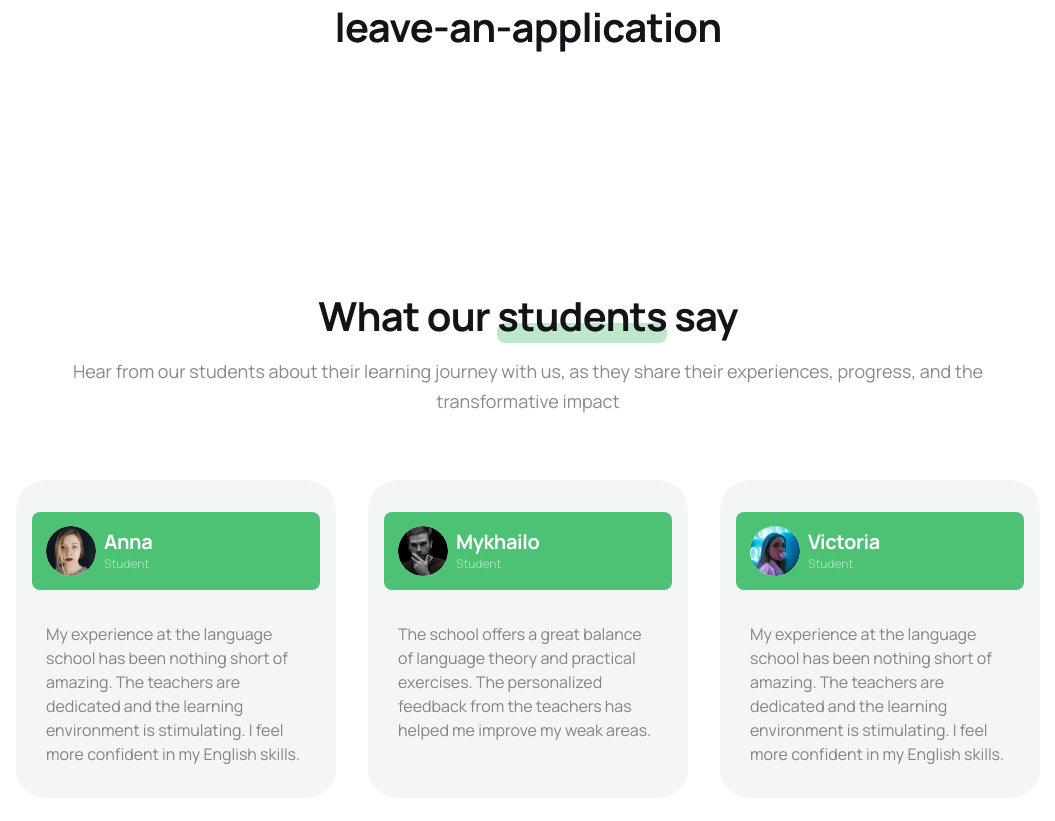
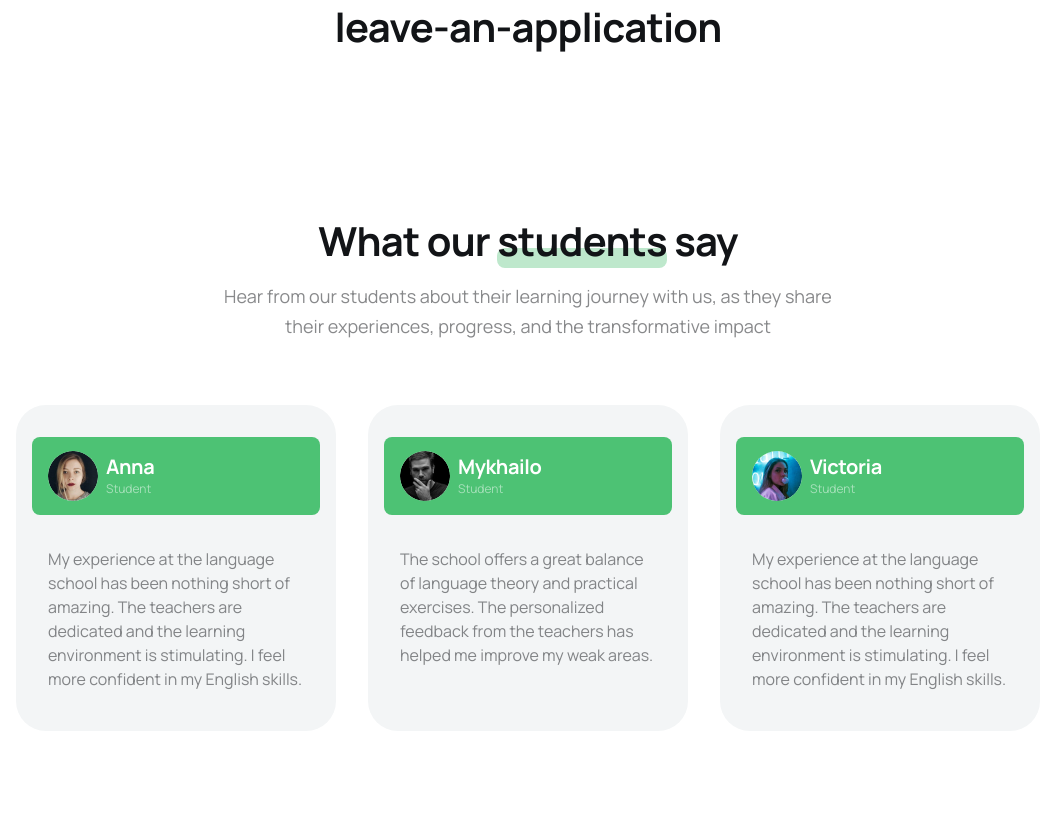
Before and after one commit to MykytaOlenykov/goit-mcs-markup-fp, a website built with Vite: page src/index.html in a window 1280 px wide. Shown: the part 3759-4580 px from the top of the page, without its empty margins (112-1167 px from the left). Built offline with nearby package versions, Linux system fonts and the light colour scheme.

Commit message:
fix reviews

```diff
--- a/src/css/components/reviews.css
+++ b/src/css/components/reviews.css
@@ -1,10 +1,12 @@
-.cont-reviews {
-  padding: 40px 20px 80px 20px;
+.section-reviews {
+  padding-bottom: 80px;
 }
+
 .card-reviews {
   border-radius: 16px;
   background: var(--primary-bg-color);
   padding: 20px;
+  min-height: 278px;
 }
 
 .card-reviews__student {
@@ -63,29 +65,28 @@
 }
 
 @media screen and (min-width: 768px) {
+  .section-reviews {
+    padding-bottom: 100px;
+  }
+
   .reviews-divwithcards > :nth-child(2) {
     display: block;
   }
 
   .reviews-divwithcards {
     display: flex;
-    justify-content: center;
     gap: 32px;
-    margin-right: auto;
-    margin-left: auto;
-  }
-
-  .cont-reviews {
-    padding: 50px 32px 100px 32px;
   }
 
   .card-reviews {
     border-radius: 30px;
     padding: 32px 16px;
-    width: 336px;
+    min-height: 326px;
+    flex-basis: 336px;
   }
   .card-reviews__student {
-    padding: 14px;
+    padding: 14px 16px;
+    margin-bottom: 32px;
   }
 
   .card-reviews__text {
@@ -94,25 +95,36 @@
     font-size: 16px;
     line-height: 24px;
     line-height: 1.5;
-  }
-  .card-reviews__student {
-    margin-bottom: 32px;
-  }
-  .card-reviews {
-    width: calc((100%-32px) / 2);
+    padding-left: 16px;
+    padding-right: 16px;
   }
 }
 
 @media screen and (min-width: 1280px) {
+  .section-reviews {
+    padding-bottom: 150px;
+  }
+
+  .reviews-section-description {
+    margin: 0 auto 64px;
+    width: 647px;
+  }
+
+  .reviews-divwithcards {
+    justify-content: center;
+    margin-right: auto;
+    margin-left: auto;
+  }
+
   .reviews-divwithcards > :nth-child(n) {
     display: block;
   }
 
   .cont-reviews {
-    padding: 75px 128px 150px 128px;
+    padding: 0 64px;
   }
 
   .card-reviews {
-    width: calc((100%-64px) / 3);
+    flex-basis: 320px;
   }
 }
--- a/src/partials/reviews.html
+++ b/src/partials/reviews.html
@@ -3,16 +3,17 @@
     <h2 class="section-title">
       What our <span class="underline">students</span> say
     </h2>
-    <p class="section-description">
+    <p class="section-description reviews-section-description">
       Hear from our students about their learning journey with us, as they share
       their experiences, progress, and the transformative impact
     </p>
-    <div class="reviews-divwithcards">
-      <div class="card-reviews">
+    <ul class="reviews-divwithcards">
+      <li class="card-reviews">
         <div class="card-reviews__student">
           <div class="thumb-reviews">
             <img
-              srcset="../img/reviews/anna.jpg 1x, ../img/reviews/2x_anna.jpg 2x"
+              srcset="./img/reviews/anna.jpg 1x, ./img/reviews/2x_anna.jpg 2x"
+              src="./img/reviews/anna.jpg"
               alt="student"
               class="card-reviews__img"
             />
@@ -27,15 +28,16 @@
           amazing. The teachers are dedicated and the learning environment is
           stimulating. I feel more confident in my English skills.
         </p>
-      </div>
-      <div class="card-reviews">
+      </li>
+      <li class="card-reviews">
         <div class="card-reviews__student">
           <div class="thumb-reviews">
             <img
               srcset="
-                ../img/reviews/mykhailo.jpg    1x,
-                ../img/reviews/2x_mykhailo.jpg 2x
+                ./img/reviews/mykhailo.jpg    1x,
+                ./img/reviews/2x_mykhailo.jpg 2x
               "
+              src="./img/reviews/mykhailo.jpg"
               alt="student"
               class="card-reviews__img"
             />
@@ -50,15 +52,16 @@
           exercises. The personalized feedback from the teachers has helped me
           improve my weak areas.
         </p>
-      </div>
-      <div class="card-reviews">
+      </li>
+      <li class="card-reviews">
         <div class="card-reviews__student">
           <div class="thumb-reviews">
             <img
               srcset="
-                ../img/reviews/victoria.jpg    1x,
-                ../img/reviews/2x_victoria.jpg 2x
+                ./img/reviews/victoria.jpg    1x,
+                ./img/reviews/2x_victoria.jpg 2x
               "
+              src="./img/reviews/victoria.jpg"
               alt="student"
               class="card-reviews__img"
             />
@@ -73,7 +76,7 @@
           amazing. The teachers are dedicated and the learning environment is
           stimulating. I feel more confident in my English skills.
         </p>
-      </div>
-    </div>
+      </li>
+    </ul>
   </div>
 </section>
```
Also changed, not shown: 1 other file.
